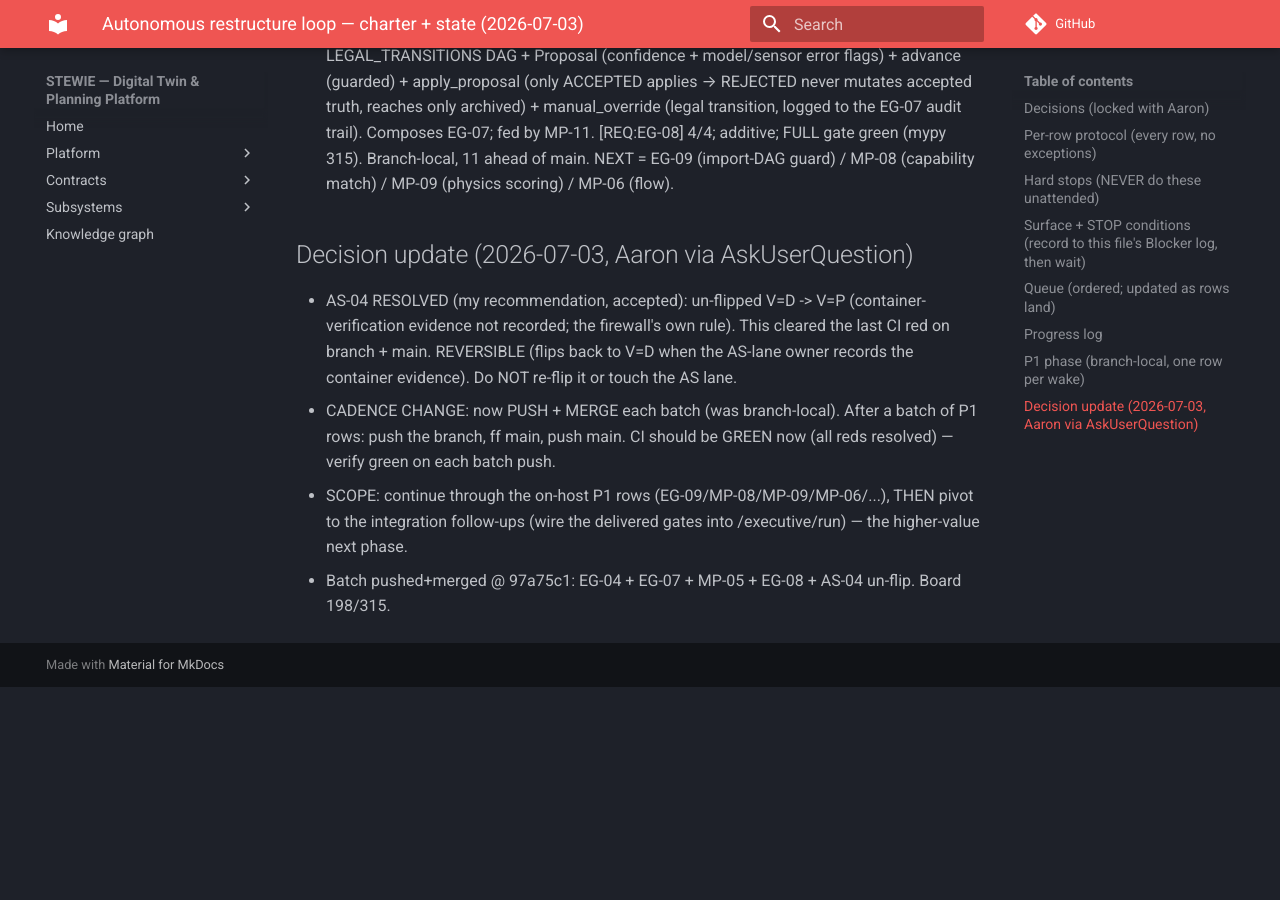
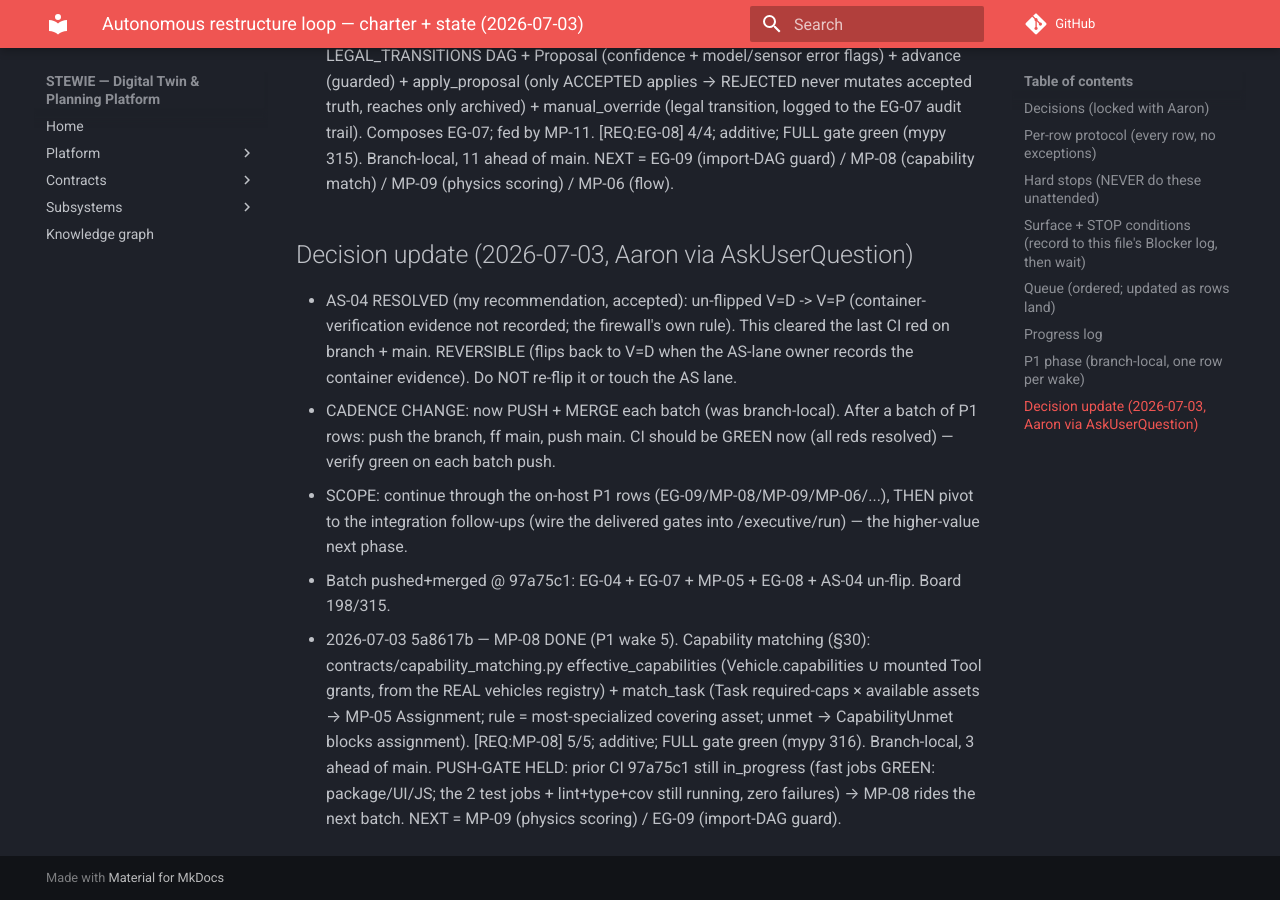
Before and after one commit to stewie-sw/stewie, an MkDocs documentation site: the page built from docs/autonomous_loop_charter_2026-07-03.md, in a window 1280 px wide and 900 px high, scrolled down 5668 px. Built offline with MkDocs 1.6.1 and Material for MkDocs 9.7.7, drawn with Linux system fonts in a browser that asks for light colours; comment, search, counter and statistics services are not loaded; before the commit the page ends 6355 px from its top, so only the background shows below that.

Commit message:
chore(loop): charter — MP-08 done (P1 wake 5), push-gate held (prior CI running)

```diff
--- a/docs/autonomous_loop_charter_2026-07-03.md
+++ b/docs/autonomous_loop_charter_2026-07-03.md
@@ -181,3 +181,10 @@ and stop scheduling (wait for Aaron).
 - SCOPE: continue through the on-host P1 rows (EG-09/MP-08/MP-09/MP-06/...), THEN pivot to the integration
   follow-ups (wire the delivered gates into /executive/run) — the higher-value next phase.
 - Batch pushed+merged @ 97a75c1: EG-04 + EG-07 + MP-05 + EG-08 + AS-04 un-flip. Board 198/315.
+- 2026-07-03 5a8617b — MP-08 DONE (P1 wake 5). Capability matching (§30): contracts/capability_matching.py
+  effective_capabilities (Vehicle.capabilities ∪ mounted Tool grants, from the REAL vehicles registry) +
+  match_task (Task required-caps × available assets → MP-05 Assignment; rule = most-specialized covering asset;
+  unmet → CapabilityUnmet blocks assignment). [REQ:MP-08] 5/5; additive; FULL gate green (mypy 316). Branch-local,
+  3 ahead of main. PUSH-GATE HELD: prior CI 97a75c1 still in_progress (fast jobs GREEN: package/UI/JS; the 2 test
+  jobs + lint+type+cov still running, zero failures) → MP-08 rides the next batch. NEXT = MP-09 (physics scoring)
+  / EG-09 (import-DAG guard).
```
